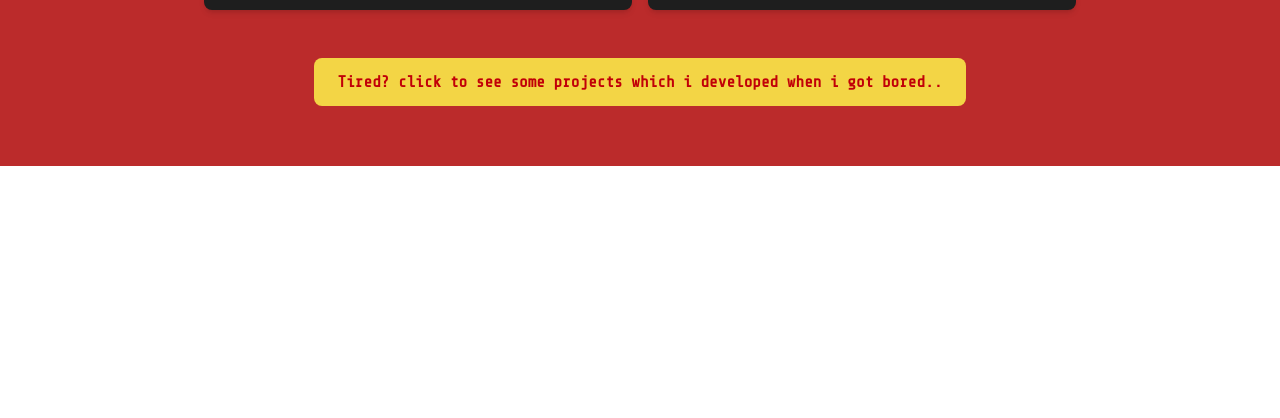
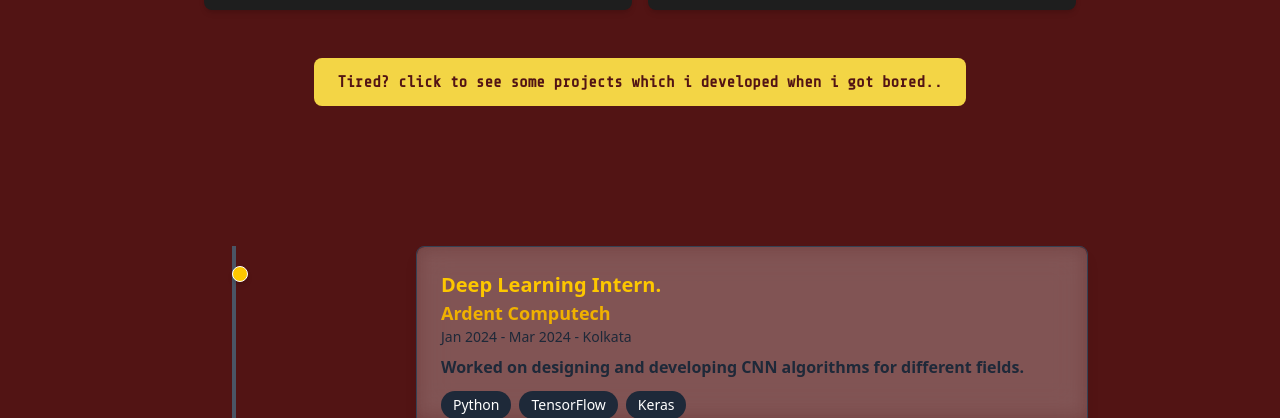
Before and after one commit to Aymaan-Shabbir/AymaanPortfolio, a React (Vite) app: page / in a window 1280 px wide. Shown: the part 2382-2800 px from the top of the page. Before the commit the page ends 2548 px from the top, so only its background shows below. Built offline with nearby package versions, Linux system fonts and the light colour scheme; a web font is replaced by a local one.

Commit message:
works and contact page designed

```diff
--- a/src/App.jsx
+++ b/src/App.jsx
@@ -2,6 +2,8 @@ import Home from "./components/Home";
 import Skills from "./components/Skills";
 import NavBar from "./components/NavBar";
 import Projects from "./components/Projects";
+import Works from "./components/Works";
+import Contact from "./components/Contact";
 
 function App() {
   return (
@@ -10,6 +12,8 @@ function App() {
       <Home />
       <Skills />
       <Projects />
+      <Works />
+      <Contact />
     </>
   );
 }
--- a/src/components/Contact.jsx
+++ b/src/components/Contact.jsx
@@ -0,0 +1,86 @@
+"use client";
+
+import React, { useRef } from "react";
+import { motion, useInView } from "framer-motion";
+
+function Contact() {
+  const ref = useRef(null);
+  const isInView = useInView(ref, { once: false, margin: "-10% 0px" });
+
+  return (
+    <motion.div
+      id="contact"
+      ref={ref}
+      animate={{ backgroundColor: isInView ? "#521414" : "#F3D545" }}
+      transition={{ duration: 0.5, ease: "easeInOut" }}
+      className="w-full min-h-screen flex flex-col items-center py-20 px-5 md:px-10 transition-colors duration-500"
+    >
+      <div className="max-w-2xl w-full">
+        <motion.div
+          initial={{ opacity: 0, y: -50 }}
+          animate={{ opacity: 1, y: 0 }}
+          transition={{ duration: 0.5 }}
+          className="text-center mb-10"
+        >
+          <h2 className="projName text-3xl font-bold text-yellow-400">
+            Contact Me
+          </h2>
+          <p className="boast text-yellow-300 font-semibold">
+            Fill out the form below to get in touch!
+          </p>
+        </motion.div>
+
+        <motion.form
+          action="https://getform.io/f/bgdpqvka"
+          method="POST"
+          className="w-full p-6 rounded-lg shadow-lg border border-gray-700 backdrop-blur-lg bg-white/10 text-white transition-all duration-300 hover:bg-white/20"
+          initial={{ opacity: 0, y: 50 }}
+          animate={{ opacity: 1, y: 0 }}
+          transition={{ duration: 0.5, delay: 0.2 }}
+        >
+          <div className="mb-4">
+            <label className=" boast block text-yellow-400">Name</label>
+            <input
+              type="text"
+              name="name"
+              required
+              className="w-full p-3 bg-[#521414] text-white rounded-lg border border-gray-600 focus:outline-none focus:border-yellow-400"
+            />
+          </div>
+
+          <div className="mb-4">
+            <label className="boast block text-yellow-400">Email</label>
+            <input
+              type="email"
+              name="email"
+              required
+              className="w-full p-3 bg-[#521414] text-white rounded-lg border border-gray-600 focus:outline-none focus:border-yellow-400"
+            />
+          </div>
+
+          <div className="mb-4">
+            <label className="boast block text-yellow-400">Message</label>
+            <input
+              type="text"
+              name="message"
+              required
+              className="w-full p-3 bg-[#521414] text-white rounded-lg border border-gray-600 focus:outline-none focus:border-yellow-400"
+            />
+          </div>
+
+          <input type="hidden" name="_gotcha" style={{ display: "none" }} />
+
+          <motion.button
+            type="submit"
+            whileHover={{ scale: 1.05 }}
+            className="w-full bg-yellow-400 text-black font-bold py-3 rounded-lg transition-all duration-300 hover:bg-yellow-500"
+          >
+            Send
+          </motion.button>
+        </motion.form>
+      </div>
+    </motion.div>
+  );
+}
+
+export default Contact;
--- a/src/components/NavBar.jsx
+++ b/src/components/NavBar.jsx
@@ -70,7 +70,7 @@ function NavBar() {
                 to={section}
                 smooth={true}
                 duration={500}
-                className="navSM block py-3 w-full text-center text-lg hover:bg-[#bb2b2b] hover:text-[#F3D545] transition-all"
+                className="navSM block py-3 w-full text-center text-lg hover:bg-[#521414] hover:text-[#F3D545] transition-all"
                 onClick={() => setIsOpen(false)}
               >
                 {section.charAt(0).toUpperCase() + section.slice(1)}.
--- a/src/components/Projects.jsx
+++ b/src/components/Projects.jsx
@@ -130,7 +130,7 @@ function Projects() {
       id="projects"
       ref={ref}
       className="w-full min-h-screen pt-25 pb-15 flex flex-col items-center transition-colors duration-1000 text-white"
-      style={{ backgroundColor: isInView ? "#bb2b2b" : "#F3D545" }}
+      style={{ backgroundColor: isInView ? "#521414" : "#F3D545" }}
     >
       <motion.h2
         className="text-2xl font-bold mb-5 animHead text-[#F3D545] text-center"
@@ -197,7 +197,7 @@ function Projects() {
 
       <button
         onClick={() => setShowExperimental(!showExperimental)}
-        className="boast mt-6 px-6 py-3 bg-[#F3D545] text-red-700 rounded-lg text-md font-semibold hover:bg-red-700 hover:text-[#F3D545] transition-all"
+        className="boast mt-6 mx-4 px-6 py-3 bg-[#F3D545] text-[#521414] rounded-lg text-md font-semibold hover:bg-[#611430] hover:text-[#F3D545] transition-all"
       >
         {showExperimental
           ? "Stop boasting.."
--- a/src/components/Skills.jsx
+++ b/src/components/Skills.jsx
@@ -84,7 +84,7 @@ function Skills() {
     const observer = new IntersectionObserver(
       ([entry]) => {
         if (entry.isIntersecting) {
-          setTimeout(() => setColorTheme("#bb2b2b"), 500);
+          setTimeout(() => setColorTheme("#521414"), 500);
         } else {
           setColorTheme("#F3D545");
         }
@@ -114,7 +114,7 @@ function Skills() {
       className="w-full min-h-screen py-15 flex flex-col items-center transition-all duration-[1000ms]"
       style={{
         backgroundColor: colorTheme,
-        color: colorTheme === "#F3D545" ? "#bb2b2b" : "#F3D545",
+        color: colorTheme === "#F3D545" ? "#521414" : "#F3D545",
       }}
     >
       {/* Skills Grid */}
--- a/src/components/Works.jsx
+++ b/src/components/Works.jsx
@@ -0,0 +1,134 @@
+"use client";
+
+import React, { useRef } from "react";
+import { motion, useInView } from "framer-motion";
+
+const worksData = [
+  {
+    title: "Deep Learning Intern.",
+    company: "Ardent Computech",
+    duration: "Jan 2024 - Mar 2024",
+    description:
+      "Worked on designing and developing CNN algorithms for different fields.",
+    location: "Kolkata",
+    technologies: ["Python", "TensorFlow", "Keras"],
+  },
+  {
+    title: "Mentor - Technical Head.",
+    company: "Xplorica",
+    duration: "Aug 2024 - Present",
+    description:
+      "Guided students in technical projects and mentored them in various domains.",
+    location: "FIEM, Kolkata",
+    technologies: ["Mentorship", "Project Guidance"],
+  },
+  {
+    title: "Core Committee - Technical Head.",
+    company: "Xplorica",
+    duration: "Aug 2023 - July 2024",
+    description:
+      "Managed technical teams and developed the annual fest website.",
+    location: "FIEM, Kolkata",
+    technologies: ["Team Coordination", "Technical Planning"],
+  },
+  {
+    title: "Coordinator.",
+    company: "Xplorica",
+    duration: "March 2023 - July 2023",
+    description:
+      "Managed technical events and workshops, ensuring smooth execution.",
+    location: "FIEM, Kolkata",
+    technologies: ["Event Management", "Leadership"],
+  },
+];
+
+function Works() {
+  const ref = useRef(null);
+  const isInView = useInView(ref, { once: false, margin: "-10% 0px" });
+
+  return (
+    <motion.div
+      id="works"
+      ref={ref}
+      animate={{ backgroundColor: isInView ? "#521414" : "#F3D545" }}
+      transition={{ duration: 0.5, ease: "easeInOut" }}
+      className="w-full min-h-screen flex flex-col items-center py-20 px-5 md:px-10 transition-colors duration-500"
+    >
+      <div className="max-w-4xl w-full relative">
+        {/* Vertical Timeline Line */}
+        <div className="absolute top-0 left-5 md:left-10 w-1 h-full bg-gray-600 block"></div>
+
+        {worksData.map((work, index) => (
+          <motion.div
+            key={index}
+            initial={{ opacity: 0, x: -150 }} // Start off-screen left
+            whileInView={{ opacity: 1, x: 0 }} // Animate to visible position
+            viewport={{ amount: 0.2 }} // Trigger animation when 20% of the card is visible
+            transition={{ duration: 0.6, delay: index * 0.2, ease: "easeOut" }}
+            className="relative flex flex-col md:flex-row items-start mb-12"
+          >
+            {/* Timeline Dot with Animation */}
+            <motion.div
+              className="absolute left-5 md:left-10 top-5 w-4 h-4 bg-yellow-400 rounded-full border border-white shadow-md block"
+              initial={{ scale: 0 }}
+              whileInView={{ scale: 1 }}
+              viewport={{ amount: 0.2 }} // Ensures it animates every time it enters view
+              transition={{ duration: 0.3, ease: "easeOut" }}
+            />
+
+            {/* Content Box */}
+            <motion.div
+              whileHover={{ scale: 1.02 }}
+              className="w-full md:w-3/4 ml-auto relative p-6 rounded-lg shadow-lg border border-gray-700 backdrop-blur-lg bg-white/10 text-white transition-all duration-300 hover:bg-white/20 overflow-hidden"
+            >
+              {/* Shimmer Effect Animation */}
+              <motion.div
+                className="absolute inset-0 bg-gradient-to-r from-transparent via-white/20 to-transparent opacity-0"
+                animate={{ x: ["-100%", "100%"] }}
+                transition={{
+                  repeat: Infinity,
+                  duration: 3,
+                  ease: "linear",
+                }}
+              />
+
+              {/* Background Blur */}
+              <div className="absolute inset-0 bg-white/10 backdrop-blur-sm rounded-lg"></div>
+
+              {/* Content */}
+              <div className="relative z-10">
+                <h3 className="text-xl font-bold text-yellow-400 transition-colors duration-300 hover:text-white">
+                  {work.title}
+                </h3>
+                <h4 className="text-lg font-bold text-yellow-500 transition-colors duration-300 hover:text-gray-100">
+                  {work.company}
+                </h4>
+                <p className="text-sm text-gray-800 semibold">
+                  {work.duration} - {work.location}
+                </p>
+                <p className="mt-2 text-gray-800 font-semibold transition-colors duration-300 hover:text-gray-200">
+                  {work.description}
+                </p>
+                {work.technologies && (
+                  <div className="mt-3 flex flex-wrap gap-2">
+                    {work.technologies.map((tech, idx) => (
+                      <motion.span
+                        key={idx}
+                        whileHover={{ scale: 1.1 }}
+                        className="bg-gray-800 text-white px-3 py-1 rounded-full text-sm transition-all duration-300 hover:bg-yellow-400 hover:text-black"
+                      >
+                        {tech}
+                      </motion.span>
+                    ))}
+                  </div>
+                )}
+              </div>
+            </motion.div>
+          </motion.div>
+        ))}
+      </div>
+    </motion.div>
+  );
+}
+
+export default Works;
--- a/src/index.css
+++ b/src/index.css
@@ -19,6 +19,7 @@ body {
   margin: 0;
   cursor: url("https://img.icons8.com/?size=20&id=FxKnU8qeeiCj&format=png&color=000000"),
     auto;
+  background-color: #521414;
 }
 ul > li {
   font-family: "Zen Dots", sans-serif;
```
Also changed, not shown: src/components/Home.jsx (+1 -1 lines).
